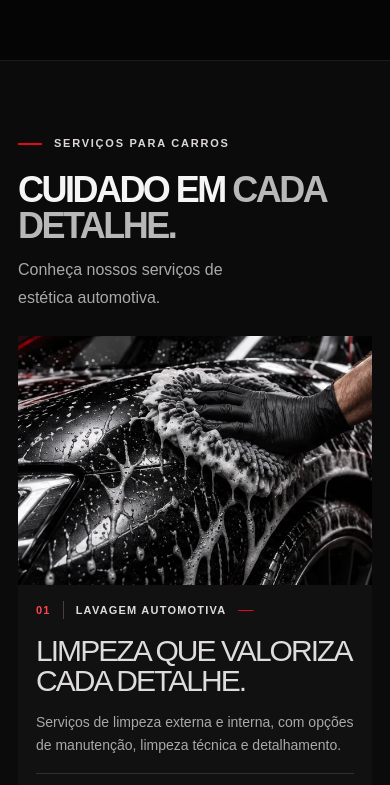
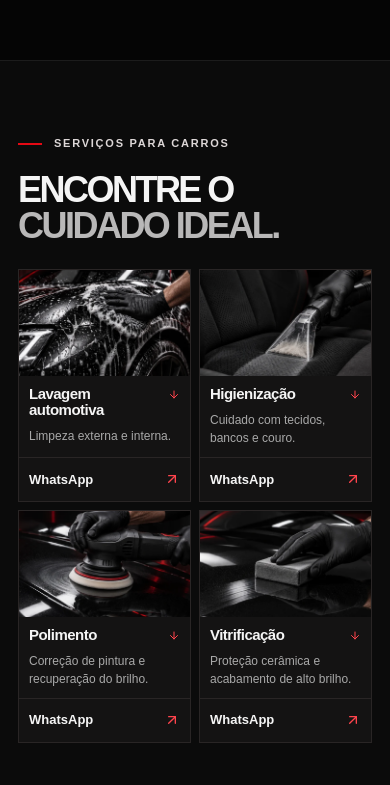
Before and after one commit to 011bigodeee-eng/Est-ticabranquinho, a Next.js app: page / in a window 390 px wide. Shown: the part 1500-2285 px from the top of the page. Built offline with nearby package versions, Linux system fonts and the light colour scheme.

Commit message:
Exibe todos os serviços em uma visão rápida

```diff
--- a/app/globals.css
+++ b/app/globals.css
@@ -131,22 +131,35 @@ h2 em { font-style: normal; color: #b9b8b8; }
 }
 .service-copy .service-index { display: flex; align-items: center; gap: 12px; margin: 0 0 17px; font-size: 11px; letter-spacing: .11em; text-transform: uppercase; font-weight: 800; color: #ddd; }
 .service-index span { color: var(--accent); font-variant-numeric: tabular-nums; border-right: 1px solid #484040; padding-right: 12px; }
-.service-copy h3, .explorer h3 { font-size: clamp(30px, 4vw, 61px); line-height: .99; letter-spacing: -.065em; text-transform: uppercase; text-wrap: balance; }
-.service-copy p, .explorer p { margin: 15px 0; color: var(--muted); font-size: 14px; line-height: 1.65; }
+.service-copy h3 { font-size: clamp(30px, 4vw, 61px); line-height: .99; letter-spacing: -.065em; text-transform: uppercase; text-wrap: balance; }
+.service-copy p { margin: 15px 0; color: var(--muted); font-size: 14px; line-height: 1.65; }
 .service-copy ul { list-style: none; display: grid; gap: 0; padding: 0; margin: 16px 0 11px; font-size: 13px; color: #e0dede; }
 .service-copy li { padding: 8px 0; border-top: 1px solid #ffffff21; }
 .service-copy li::before { content: ""; display: inline-block; width: 8px; height: 1px; margin: 0 10px 4px 0; background: var(--accent); }
-.explorer { margin-top: clamp(60px, 10vw, 150px); padding: clamp(18px, 4vw, 56px); background: #111; border-top: 1px solid #492023; }
-.explorer h2 { font-size: clamp(32px, 5vw, 64px); }
-.explorer-tabs { display: grid; grid-template-columns: repeat(4,minmax(0,1fr)); margin: 25px 0 22px; border-bottom: 1px solid var(--line); }
-.explorer-tabs button { min-height: 49px; padding: 7px; color: #c4bfbf; cursor: pointer; border-bottom: 2px solid transparent; font-weight: 800; font-size: clamp(10px, 1.42vw, 14px); }
-.explorer-tabs button[aria-selected="true"] { border-color: var(--red); color: white; background: #ffffff09; }
-.explorer-tabs button:hover { color: white; }
-.explorer-panel:not([hidden]) { display: grid; grid-template-columns: minmax(0,1.1fr) minmax(0,1fr); gap: clamp(18px, 4vw, 58px); align-items: center; }
-.explorer-photo { aspect-ratio: 2; animation: panel-reveal .33s ease-out both; }
-.explorer-copy { animation: copy-reveal .33s ease-out both; }
-.explorer h3 { font-size: clamp(24px, 3.4vw, 46px); }
-@keyframes panel-reveal { from { opacity: .3; clip-path: inset(0 3%); } to { opacity: 1; clip-path: inset(0); } }
+.explorer { margin-bottom: clamp(45px, 8vw, 108px); }
+.explorer-grid { display: grid; grid-template-columns: repeat(4, minmax(0, 1fr)); gap: 12px; }
+.explorer-card { display: flex; flex-direction: column; min-width: 0; background: #141313; border: 1px solid #292525; }
+.explorer-link { display: block; flex: 1; }
+.explorer-photo { aspect-ratio: 1.62; }
+.explorer-photo img { transition: scale .4s; }
+.explorer-copy { padding: clamp(10px, 1.3vw, 19px); }
+.explorer-card-title { display: flex; justify-content: space-between; align-items: start; gap: 5px; }
+.explorer-card-title h3 { font-size: clamp(15px, 1.55vw, 24px); line-height: 1.1; font-weight: 700; letter-spacing: -.035em; }
+.explorer-card-title svg { flex: none; width: clamp(12px, 1.4vw, 17px); color: var(--accent); }
+.explorer-copy p { margin: 8px 0 0; color: var(--muted); font-size: clamp(12px, 1vw, 14px); line-height: 1.5; }
+.explorer-card .explorer-contact { align-self: stretch; justify-content: space-between; padding-inline: clamp(10px, 1.3vw, 19px); border-top: 1px solid #292525; }
+.explorer-contact:hover { background: #211718; }
+.service-row[id] { scroll-margin-top: 102px; }
+@media (hover: hover) and (prefers-reduced-motion: no-preference) {
+  .explorer-link:hover img { scale: 1.04; }
+}
+@media (max-width: 1050px) {
+  .explorer-grid { grid-template-columns: repeat(2, minmax(0, 1fr)); }
+}
+@media (max-width: 440px) {
+  .explorer-grid { gap: 8px; }
+}
+
 .motorcycle { grid-template-columns: .85fr 1.15fr; }
 .moto-photo { aspect-ratio: 1.65; }
 .motorcycle-list { margin: 24px 0; padding: 0; list-style: none; }
@@ -241,7 +254,7 @@ html:has(.lightbox[open]) { overflow: hidden; }
   .about-photo { aspect-ratio: 1.55; }
   .section-head { display: block; margin-bottom: 25px; }
   .section-head > p { margin-top: 12px; }
-  .service-row:nth-child(n), .explorer-panel:not([hidden]) { grid-template-columns: minmax(0,1fr); gap: 16px; }
+  .service-row:nth-child(n) { grid-template-columns: minmax(0,1fr); gap: 16px; }
   .service-row:nth-child(even) .service-photo { order: 0; }
   .service-photo { aspect-ratio: 1.42; }
   .service-row:nth-child(n) .service-copy { padding: 0 18px 22px; }
--- a/components/Sections.tsx
+++ b/components/Sections.tsx
@@ -77,16 +77,13 @@ export function Services() {
   return (
     <section id="servicos" className="section services">
       <div className="wrap">
-        <div className="section-head" data-reveal>
-          <div><Eyebrow>Serviços para carros</Eyebrow><h2>Cuidado em <em>cada detalhe.</em></h2></div>
-          <p>Conheça nossos serviços de estética automotiva.</p>
-        </div>
+        <ServiceExplorer />
         <div className="service-editorial">
           {services.map((service, index) => {
             const liquid = service.key === 'vitrificacao';
             const polish = service.key === 'polimento';
             return (
-              <article key={service.key} className="service-row">
+              <article key={service.key} className="service-row" id={`servico-${service.key}`}>
                 <div className={`service-photo photo${liquid ? ' liquid-photo' : ''}`} data-reveal
                   data-image={index % 2 === 0 ? 'left' : 'right'} data-pointer={liquid || polish ? '' : undefined}>
                   <Photo file={liquid ? 'vitrificacao-gotas' : service.key}
@@ -106,10 +103,6 @@ export function Services() {
             );
           })}
         </div>
-        <ServiceExplorer items={services.map((service) => ({
-          key: service.key, name: service.name, headline: service.headline,
-          alt: service.alt, description: service.description, contact: whatsapp(service.key),
-        }))} />
       </div>
     </section>
   );
--- a/components/ServiceExplorer.tsx
+++ b/components/ServiceExplorer.tsx
@@ -1,69 +1,44 @@
-'use client';
+import Image from 'next/image';
+import { ArrowDown } from 'lucide-react';
+import { services } from '../app/config';
+import { ContactLink } from './ContactLink';
 
-import Image from 'next/image';
-import { ArrowUpRight } from 'lucide-react';
-import { useRef, useState, type KeyboardEvent } from 'react';
-
-type Service = {
-  key: string;
-  name: string;
-  headline: string;
-  alt: string;
-  description: string;
-  contact?: string;
+const summaries = {
+  lavagem: 'Limpeza externa e interna.',
+  higienizacao: 'Cuidado com tecidos, bancos e couro.',
+  polimento: 'Correção de pintura e recuperação do brilho.',
+  vitrificacao: 'Proteção cerâmica e acabamento de alto brilho.',
 };
 
-export function ServiceExplorer({ items }: { items: Service[] }) {
-  const [selected, setSelected] = useState(0);
-  const tabs = useRef<Array<HTMLButtonElement | null>>([]);
-  const item = items[selected];
-
-  function navigate(event: KeyboardEvent<HTMLButtonElement>, index: number) {
-    const last = items.length - 1;
-    const positions: Record<string, number> = {
-      ArrowLeft: index === 0 ? last : index - 1,
-      ArrowRight: index === last ? 0 : index + 1,
-      Home: 0,
-      End: last,
-    };
-    const next = positions[event.key];
-    if (next === undefined) return;
-    event.preventDefault();
-    setSelected(next);
-    tabs.current[next]?.focus();
-  }
-
+export function ServiceExplorer() {
   return (
     <section className="explorer" aria-labelledby="explorer-title">
+      <div className="section-head">
+        <div>
+          <p className="eyebrow">Serviços para carros</p>
           <h2 id="explorer-title">Encontre o <em>cuidado ideal.</em></h2>
-      <div className="explorer-tabs" role="tablist" aria-label="Categorias de serviços">
-        {items.map((service, index) => (
-          <button key={service.key} ref={(element) => { tabs.current[index] = element; }}
-            type="button" id={`tab-${service.key}`} role="tab" aria-selected={selected === index}
-            aria-controls={`panel-${service.key}`} tabIndex={selected === index ? 0 : -1}
-            onClick={() => setSelected(index)} onKeyDown={(event) => navigate(event, index)}>
-            {service.key === 'lavagem' ? 'Lavagem' : service.name}
-          </button>
-        ))}
         </div>
-      {items.map((service, index) => (
-        <div className="explorer-panel" key={service.key} id={`panel-${service.key}`} role="tabpanel"
-          aria-labelledby={`tab-${service.key}`} hidden={selected !== index}>
-          {index === selected && <>
+      </div>
+      <ul className="explorer-grid">
+        {services.map((service) => (
+          <li key={service.key} className="explorer-card">
+            <a className="explorer-link" href={`#servico-${service.key}`} aria-label={`Ver detalhes de ${service.name}`}>
               <div className="explorer-photo photo">
-              <Image src={`/images/${item.key}.webp`} fill sizes="(max-width: 800px) 90vw, 44vw" alt={item.alt} />
+                <Image src={`/images/${service.key}.webp`} fill
+                  sizes="(max-width: 1050px) 46vw, (max-width: 1440px) 23vw, 310px" alt="" />
               </div>
               <div className="explorer-copy">
-              <h3>{item.headline}</h3>
-              <p>{item.description}</p>
-              <a className="text-link" href={item.contact ?? '#contato'} target={item.contact ? '_blank' : undefined}
-                rel={item.contact ? 'noopener noreferrer' : undefined}>
-                {item.contact ? 'Consultar pelo WhatsApp' : 'Ver disponibilidade de contato'} <ArrowUpRight size={16} aria-hidden="true" />
+                <div className="explorer-card-title">
+                  <h3>{service.name}</h3>
+                  <ArrowDown size={17} aria-hidden="true" />
+                </div>
+                <p>{summaries[service.key]}</p>
+              </div>
             </a>
-            </div>
-          </>}
-        </div>
+            <ContactLink className="explorer-contact text-link" topic={service.key}>WhatsApp<span className="sr-only"> · {service.name}</span></ContactLink>
+          </li>
         ))}
+      </ul>
     </section>
   );
 }
```
Lines whose indentation alone changed are shown as unchanged.
